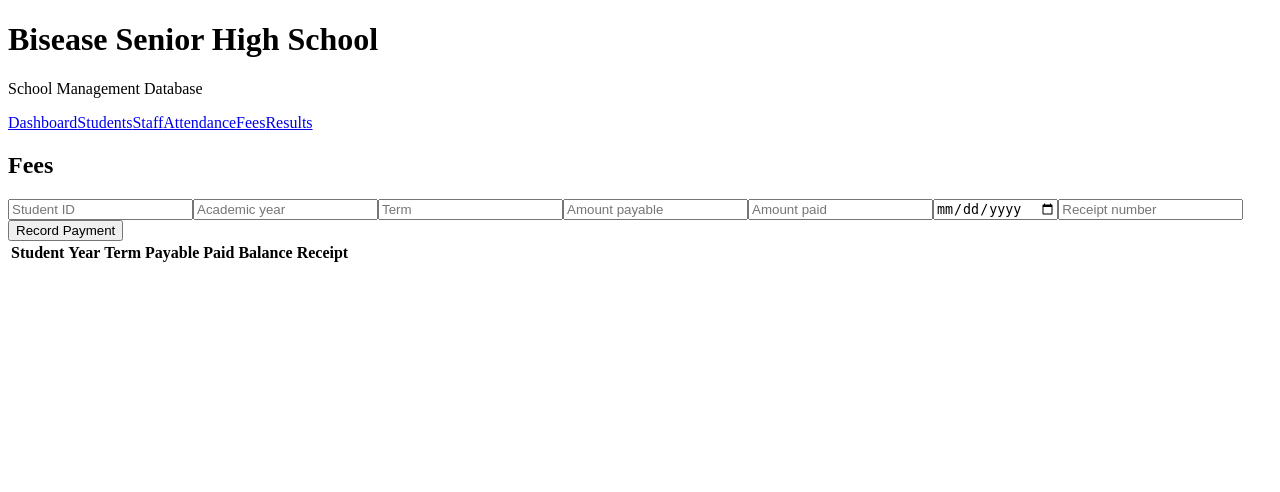
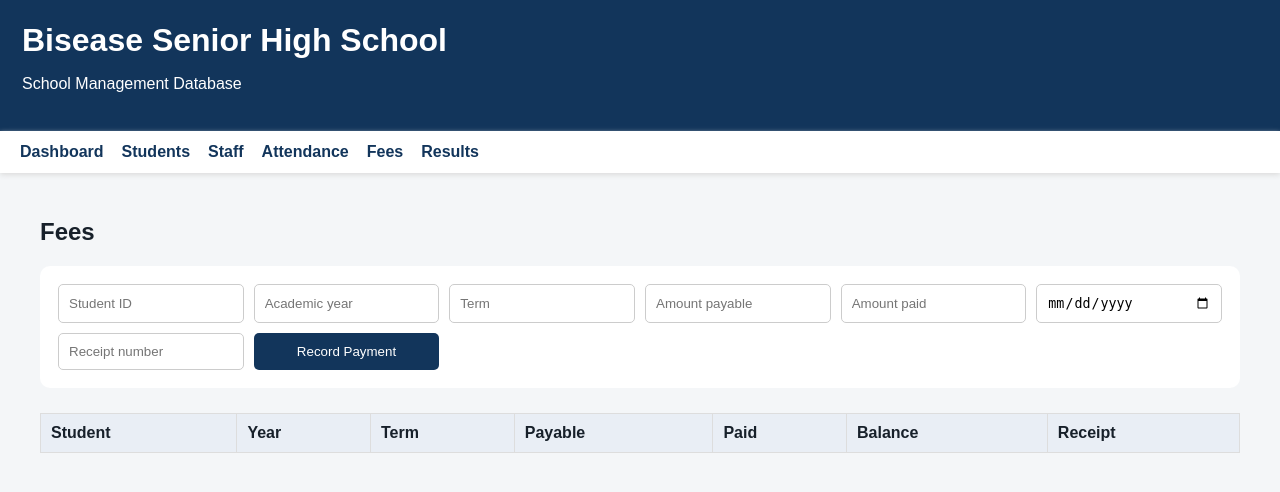
Before and after one commit to messiahortsin-sys/bisease-senior-high-school-database, a Flask app: page /fees in a window 1280 px wide. Shown: the top 492 px of the page. Run offline with Flask 3, Linux system fonts and the light colour scheme; data that the repository does not hold is empty.

Commit message:
Add files via upload

```diff
--- a/static/style.css
+++ b/static/style.css
@@ -1 +1 @@
-Bisease Senior High School
+body{font-family:Arial,sans-serif;margin:0;background:#f4f6f8;color:#17202a}header{background:#12355b;color:white;padding:22px}header h1{margin:0}nav{background:white;padding:12px 20px;box-shadow:0 2px 5px #ddd}nav a{margin-right:18px;text-decoration:none;color:#12355b;font-weight:bold}main{padding:25px;max-width:1200px;margin:auto}.cards{display:grid;grid-template-columns:repeat(auto-fit,minmax(180px,1fr));gap:15px}.card{background:white;padding:22px;border-radius:10px;box-shadow:0 2px 7px #ddd}.card b{display:block;font-size:25px}.card span{color:#666}.grid{display:grid;grid-template-columns:repeat(auto-fit,minmax(180px,1fr));gap:10px;background:white;padding:18px;margin-bottom:25px;border-radius:10px}.grid input,.grid select,.grid button{padding:10px;border:1px solid #ccc;border-radius:5px}.grid button{background:#12355b;color:white;border:0;cursor:pointer}table{width:100%;border-collapse:collapse;background:white}th,td{padding:10px;border:1px solid #ddd;text-align:left}th{background:#e9eef5}.flash{background:#e7f5e9;padding:12px;margin-bottom:15px;border-radius:6px}
```
